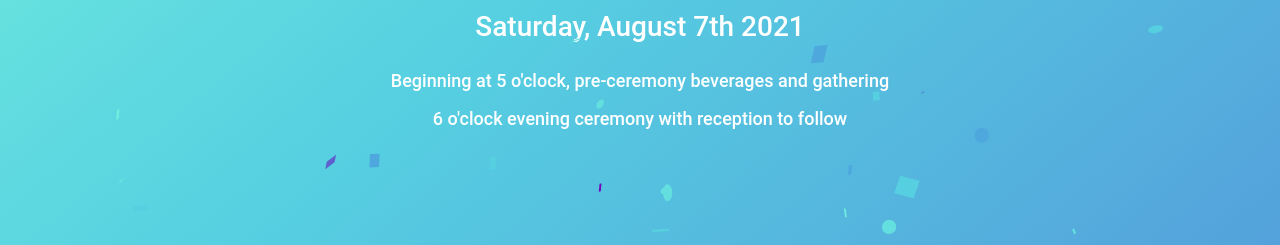
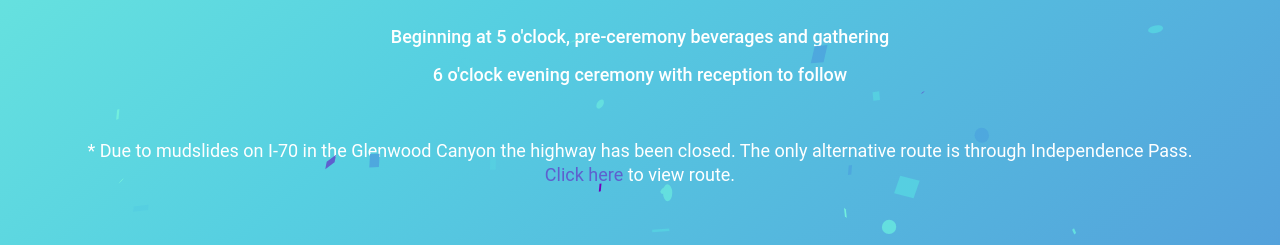
Before and after one commit to swanie21/wedding-story, a Next.js app: page / in a window 1280 px wide. Shown: the part 435-680 px from the top of the page. Built offline with nearby package versions, Linux system fonts and the light colour scheme.

Commit message:
add highway closure warning

```diff
--- a/pages/index.tsx
+++ b/pages/index.tsx
@@ -33,6 +33,8 @@ const Home: React.FunctionComponent = () => {
         <h2>Saturday, August 7th 2021</h2>
         <h3>Beginning at 5 o'clock, pre-ceremony beverages and gathering</h3>
         <h3>6 o'clock evening ceremony with reception to follow</h3>
+        <p>* Due to mudslides on I-70 in the Glenwood Canyon the highway has been closed. The only alternative route is through Independence Pass.</p>
+        <p><a href="https://goo.gl/maps/e8yqojpYES4srM2DA" rel="noreferrer" target="_blank">Click here</a> to view route.</p>
       </main>
     </>
   );
--- a/styles/Home.module.scss
+++ b/styles/Home.module.scss
@@ -19,8 +19,11 @@
     background-size: 200% 200%;
   }
 
+  h1, h2, h3, p {
+    color: $white;
+  }
+
   > h1 {
-    color: $white;
     font-size: 40px;
     line-height: 50px;
     margin-bottom: 30px;
@@ -39,15 +42,28 @@
   }
 
   > h2 {
-    color: $white;
     margin-bottom: 20px;
     text-align: center;
   }
 
   > h3 {
-    color: $white;
     margin-bottom: 10px;
     padding: 0 20px;
     text-align: center;
+
+    &:nth-of-type(2) {
+      margin-bottom: 50px;
+    }
+  }
+
+  > p {
+    font-size: 18px;
+    margin: 0;
+    padding: 0 20px;
+
+    > a {
+      color: $periwinkle;
+      font-size: 18px;
+    }
   }
 }
```
